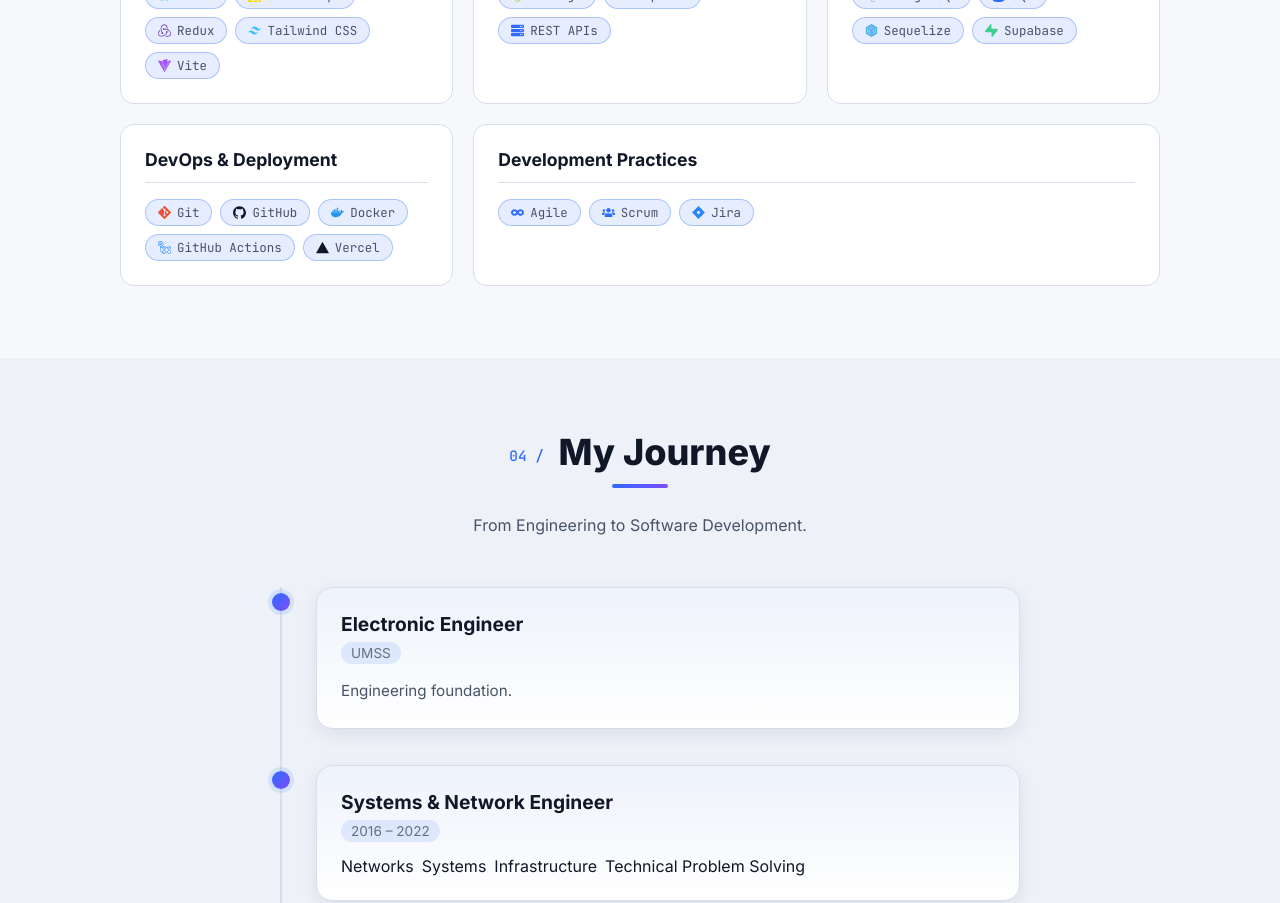
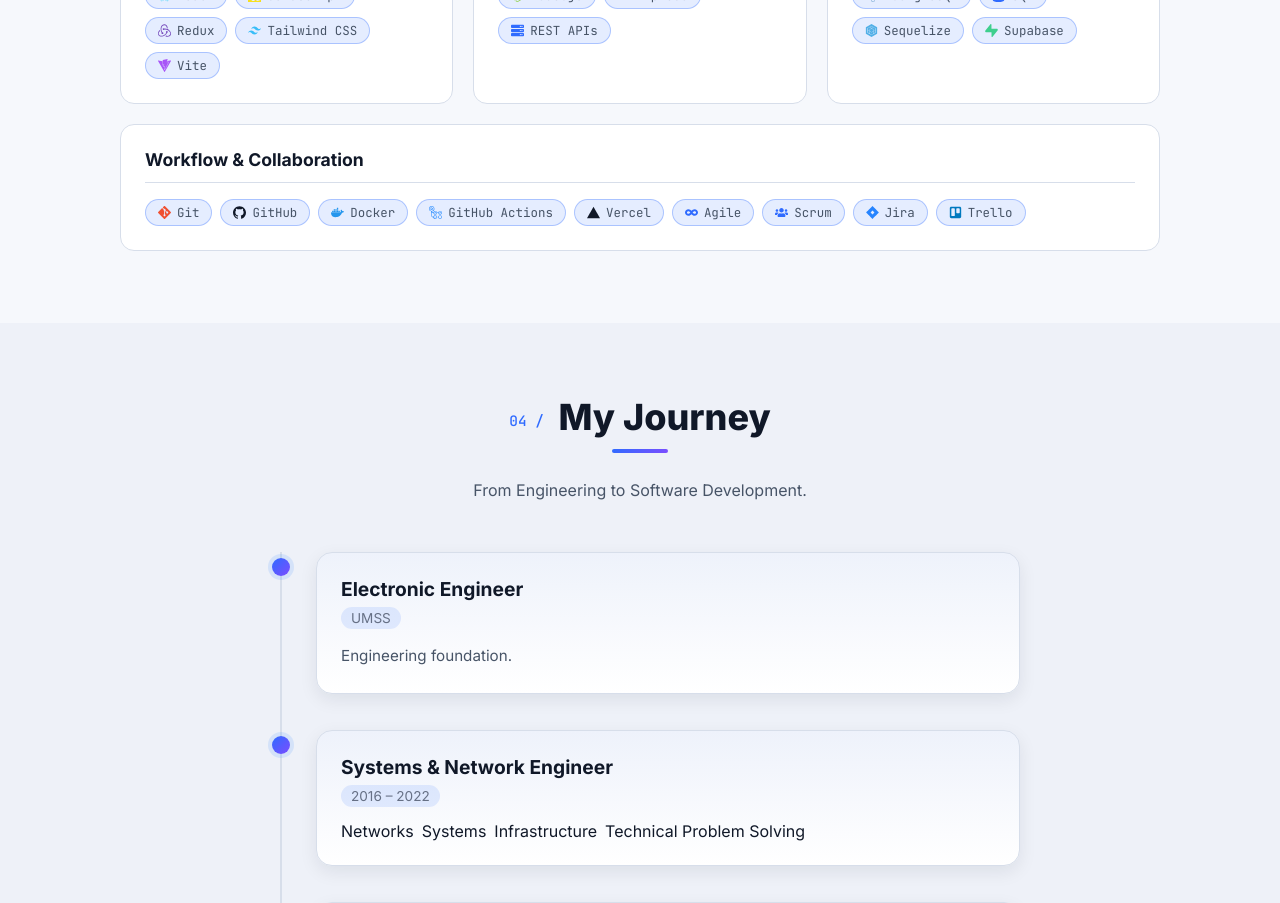
Before and after one commit to AlexandroCamacho1000/alejandrocamachodev, a React (Vite) app: page / in a window 1280 px wide. Shown: the part 3560-4463 px from the top of the page. Built offline with nearby package versions, Linux system fonts and the light colour scheme.

Commit message:
layout: merge DevOps + Practices into full-width Workflow & Collaboration card with Trello

```diff
--- a/src/components/Skills/Skills.css
+++ b/src/components/Skills/Skills.css
@@ -10,8 +10,8 @@
   margin: 48px auto 0;
 }
 
-.stack-card:nth-child(5) {
-  grid-column: span 2;
+.stack-card:nth-child(4) {
+  grid-column: 1 / -1;
 }
 
 .stack-card {
@@ -83,10 +83,6 @@
     margin-top: 36px;
   }
 
-  .stack-card:nth-child(5) {
-    grid-column: auto;
-  }
-
   .stack-card {
     padding: 20px;
   }
--- a/src/components/Skills/Skills.jsx
+++ b/src/components/Skills/Skills.jsx
@@ -16,7 +16,7 @@ import {
   SiVercel,
   SiVite,
 } from 'react-icons/si';
-import { FaDatabase, FaInfinity, FaJira, FaServer, FaUsers } from 'react-icons/fa';
+import { FaDatabase, FaInfinity, FaJira, FaServer, FaTrello, FaUsers } from 'react-icons/fa';
 import { useLanguage } from '../../i18n/useLanguage';
 import { useReveal } from '../../hooks/useReveal';
 
@@ -41,6 +41,7 @@ const TECH_ICONS = {
   Agile: { Icon: FaInfinity, color: 'var(--accent)' },
   Scrum: { Icon: FaUsers, color: 'var(--accent)' },
   Jira: { Icon: FaJira, color: '#2684FF' },
+  Trello: { Icon: FaTrello, color: '#0079BF' },
 };
 
 function Skills() {
--- a/src/i18n/translations.js
+++ b/src/i18n/translations.js
@@ -117,12 +117,8 @@ const translations = {
           items: ["PostgreSQL", "SQL", "Sequelize", "Supabase"],
         },
         {
-          title: "DevOps & Deployment",
-          items: ["Git", "GitHub", "Docker", "GitHub Actions", "Vercel"],
-        },
-        {
-          title: "Development Practices",
-          items: ["Agile", "Scrum", "Jira"],
+          title: "Workflow & Collaboration",
+          items: ["Git", "GitHub", "Docker", "GitHub Actions", "Vercel", "Agile", "Scrum", "Jira", "Trello"],
         },
       ],
     },
@@ -295,12 +291,8 @@ const translations = {
           items: ["PostgreSQL", "SQL", "Sequelize", "Supabase"],
         },
         {
-          title: "DevOps y Despliegue",
-          items: ["Git", "GitHub", "Docker", "GitHub Actions", "Vercel"],
-        },
-        {
-          title: "Prácticas de Desarrollo",
-          items: ["Agile", "Scrum", "Jira"],
+          title: "Flujo de Trabajo y Colaboración",
+          items: ["Git", "GitHub", "Docker", "GitHub Actions", "Vercel", "Agile", "Scrum", "Jira", "Trello"],
         },
       ],
     },
```
